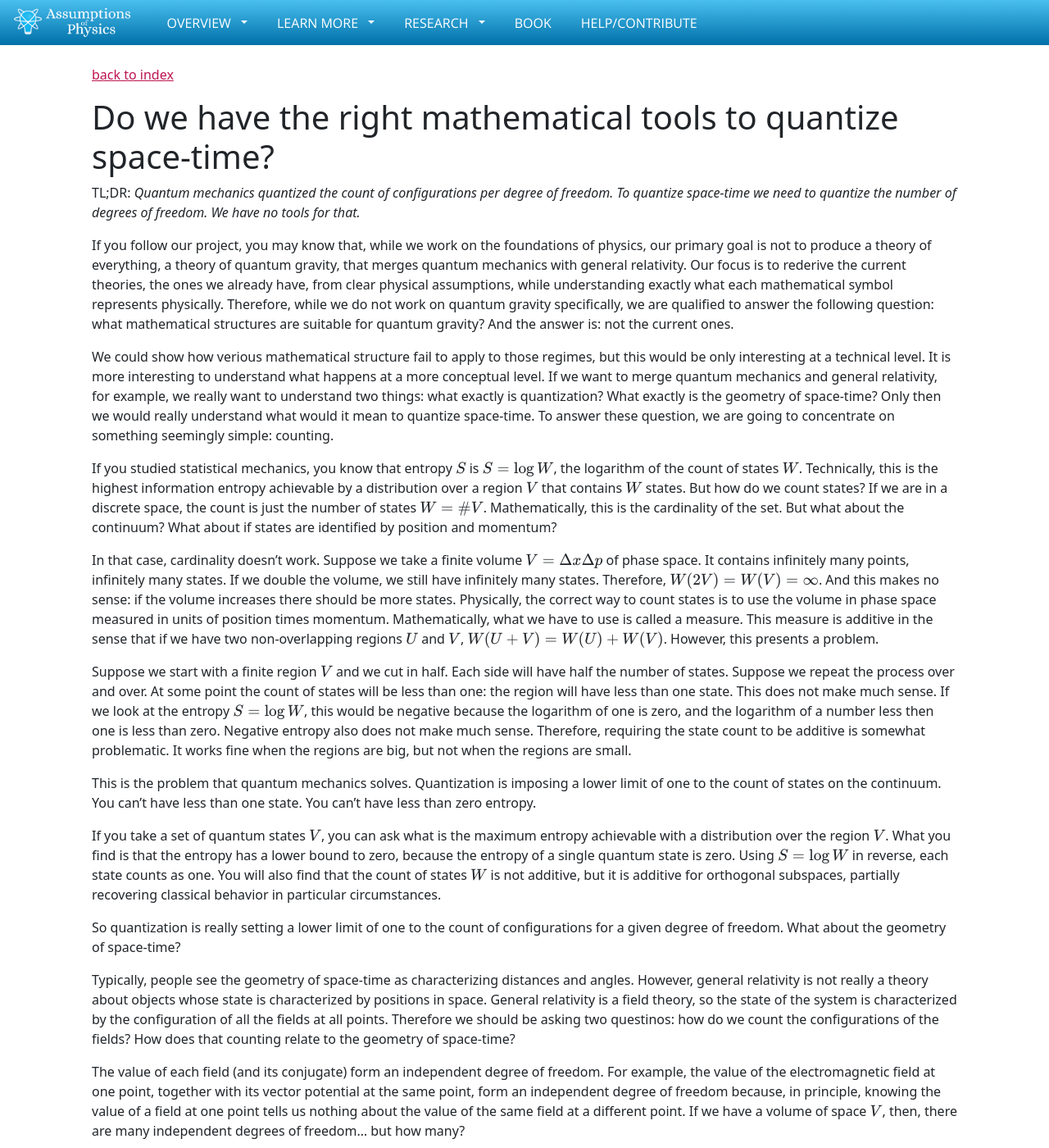
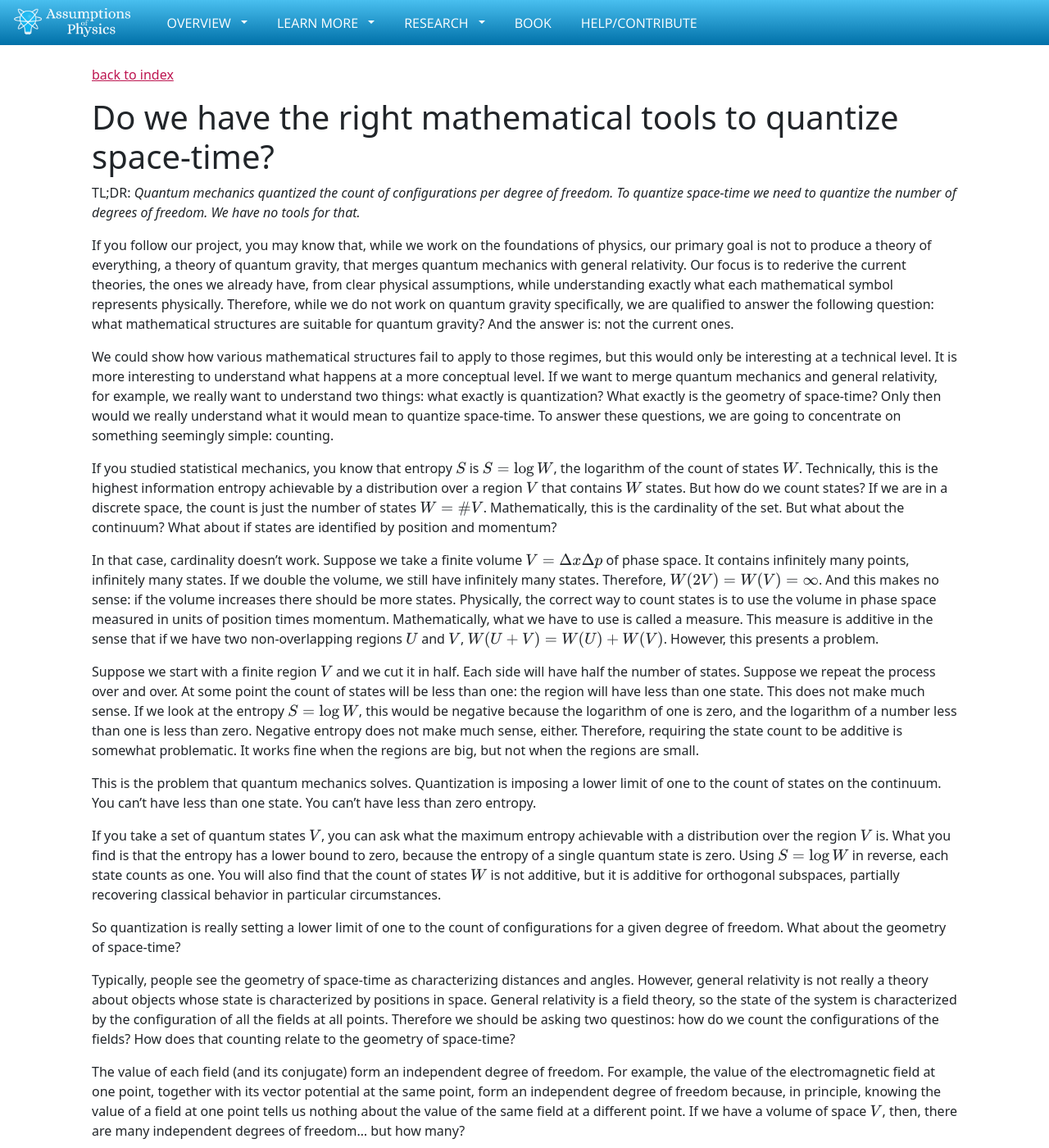
Before and after one commit to assumptionsofphysics/assumptionsofphysics.github.io, a Jekyll site: the page built from _essays/TBD-spacetime-quantization.md, in a window 1280 px wide and 1400 px high. Shown: the whole window at 82% size. Built offline with Jekyll 4.4.1, drawn with Linux system fonts in a browser that asks for light colours; nearby versions of some CDN libraries; some web fonts are replaced.

Commit message:
Fix typos

```diff
--- a/_essays/TBD-spacetime-quantization.md
+++ b/_essays/TBD-spacetime-quantization.md
@@ -8,17 +8,17 @@ draft: true
 
 If you follow our project, you may know that, while we work on the foundations of physics, our primary goal is not to produce a theory of everything, a theory of quantum gravity, that merges quantum mechanics with general relativity. Our focus is to rederive the current theories, the ones we already have, from clear physical assumptions, while understanding exactly what each mathematical symbol represents physically. Therefore, while we do not work on quantum gravity specifically, we are qualified to answer the following question: what mathematical structures are suitable for quantum gravity? And the answer is: not the current ones.
 
-We could show how verious mathematical structure fail to apply to those regimes, but this would be only interesting at a technical level. It is more interesting to understand what happens at a more conceptual level. If we want to merge quantum mechanics and general relativity, for example, we really want to understand two things: what exactly is quantization? What exactly is the geometry of space-time? Only then we would really understand what would it mean to quantize space-time. To answer these question, we are going to concentrate on something seemingly simple: counting.
+We could show how various mathematical structures fail to apply to those regimes, but this would only be interesting at a technical level. It is more interesting to understand what happens at a more conceptual level. If we want to merge quantum mechanics and general relativity, for example, we really want to understand two things: what exactly is quantization? What exactly is the geometry of space-time? Only then would we really understand what it would mean to quantize space-time. To answer these questions, we are going to concentrate on something seemingly simple: counting.
 
 If you studied statistical mechanics, you know that entropy $$S$$ is $$S = \log W$$, the logarithm of the count of states $$W$$. Technically, this is the highest information entropy achievable by a distribution over a region $$V$$ that contains $$W$$ states. But how do we count states? If we are in a discrete space, the count is just the number of states $$W=\#V$$. Mathematically, this is the cardinality of the set. But what about the continuum? What about if states are identified by position and momentum?
 
 In that case, cardinality doesn't work. Suppose we take a finite volume $$V=\Delta x \Delta p$$ of phase space. It contains infinitely many points, infinitely many states. If we double the volume, we still have infinitely many states. Therefore, $$W(2V) = W(V) = \infty$$. And this makes no sense: if the volume increases there should be more states. Physically, the correct way to count states is to use the volume in phase space measured in units of position times momentum. Mathematically, what we have to use is called a measure. This measure is additive in the sense that if we have two non-overlapping regions $$U$$ and $$V$$, $$W(U+V) = W(U) + W(V)$$. However, this presents a problem.
 
-Suppose we start with a finite region $$V$$ and we cut in half. Each side will have half the number of states. Suppose we repeat the process over and over. At some point the count of states will be less than one: the region will have less than one state. This does not make much sense. If we look at the entropy $$S = \log W $$, this would be negative because the logarithm of one is zero, and the logarithm of a number less then one is less than zero. Negative entropy also does not make much sense. Therefore, requiring the state count to be additive is somewhat problematic. It works fine when the regions are big, but not when the regions are small.
+Suppose we start with a finite region $$V$$ and we cut it in half. Each side will have half the number of states. Suppose we repeat the process over and over. At some point the count of states will be less than one: the region will have less than one state. This does not make much sense. If we look at the entropy $$S = \log W $$, this would be negative because the logarithm of one is zero, and the logarithm of a number less than one is less than zero. Negative entropy does not make much sense, either. Therefore, requiring the state count to be additive is somewhat problematic. It works fine when the regions are big, but not when the regions are small.
 
 This is the problem that quantum mechanics solves. Quantization is imposing a lower limit of one to the count of states on the continuum. You can't have less than one state. You can't have less than zero entropy.
 
-If you take a set of quantum states $$V$$, you can ask what is the maximum entropy achievable with a distribution over the region $$V$$. What you find is that the entropy has a lower bound to zero, because the entropy of a single quantum state is zero. Using $$S = \log W$$ in reverse, each state counts as one. You will also find that the count of states $$W$$ is not additive, but it is additive for orthogonal subspaces, partially recovering classical behavior in particular circumstances.
+If you take a set of quantum states $$V$$, you can ask what the maximum entropy achievable with a distribution over the region $$V$$ is. What you find is that the entropy has a lower bound to zero, because the entropy of a single quantum state is zero. Using $$S = \log W$$ in reverse, each state counts as one. You will also find that the count of states $$W$$ is not additive, but it is additive for orthogonal subspaces, partially recovering classical behavior in particular circumstances.
 
 So quantization is really setting a lower limit of one to the count of configurations for a given degree of freedom. What about the geometry of space-time?
 
```
